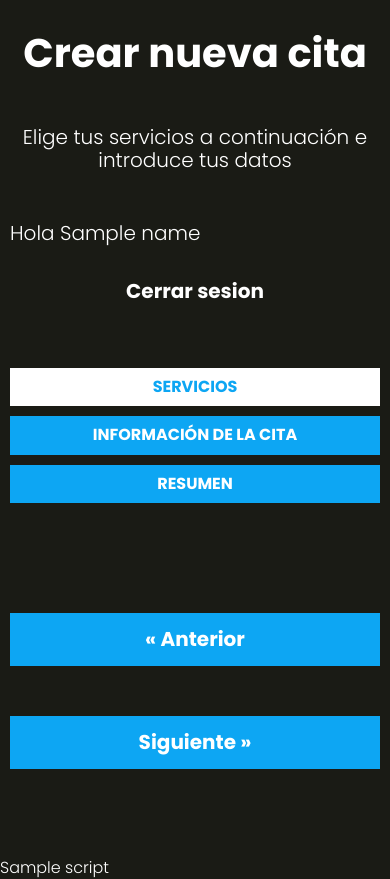
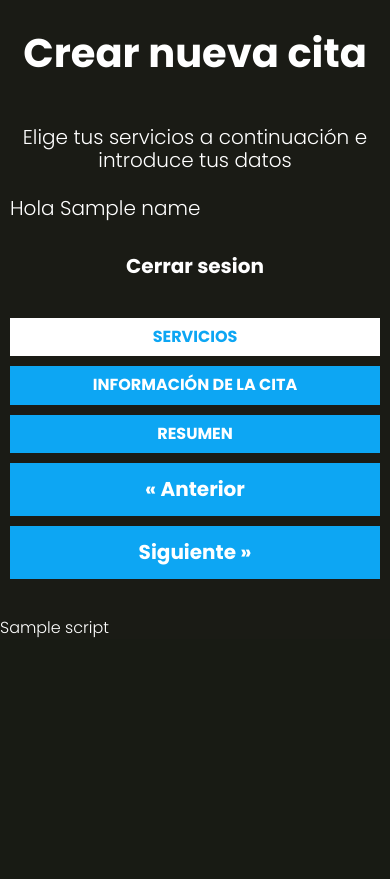
Before and after one commit to gastonbosch/AppSalon, a PHP site: the page made by views/appointment/index.php in a window 390 px wide. Shown: the part 250-1129 px from the top of the page. After the commit the page ends 888 px from the top, so only its background shows below. Run offline with PHP 8.4, Linux system fonts and the light colour scheme; the template is opened without the code that fills it: most values are stand-ins (such as "Sample title", 1, 10 or a date in 2020).

Commit message:
Cambios en los estilos phone

```diff
--- a/src/scss/components/_form.scss
+++ b/src/scss/components/_form.scss
@@ -19,6 +19,11 @@
             flex: 0 0 10rem;
         }
     }
+
+    input[type=text]{
+        min-width: 17rem;
+    }
+
     input{
         flex: 1;
         border: none;
--- a/src/scss/components/_pagination.scss
+++ b/src/scss/components/_pagination.scss
@@ -3,7 +3,7 @@
 
 .pagination{
 
-    padding: v.$separacion 0;
+    padding: 0;//v.$separacion 0;
 
     @include m.telefono{
         display: flex;
@@ -13,6 +13,10 @@
     button{
         margin-bottom: 1rem;
     }
+
+    .button{
+        margin: 0 0 1rem 0;
+    }
 }
 
 .pagination-hide{
--- a/src/scss/layout/_UI.scss
+++ b/src/scss/layout/_UI.scss
@@ -42,7 +42,7 @@
 }
 
 .bar{
-    margin: v.$separacion 0;
+    margin: calc(v.$separacion / 2) 0;
 
     @include m.tablet{
         display: flex;
```
Also changed, not shown: public/build/css/app.css, 1 other file.
